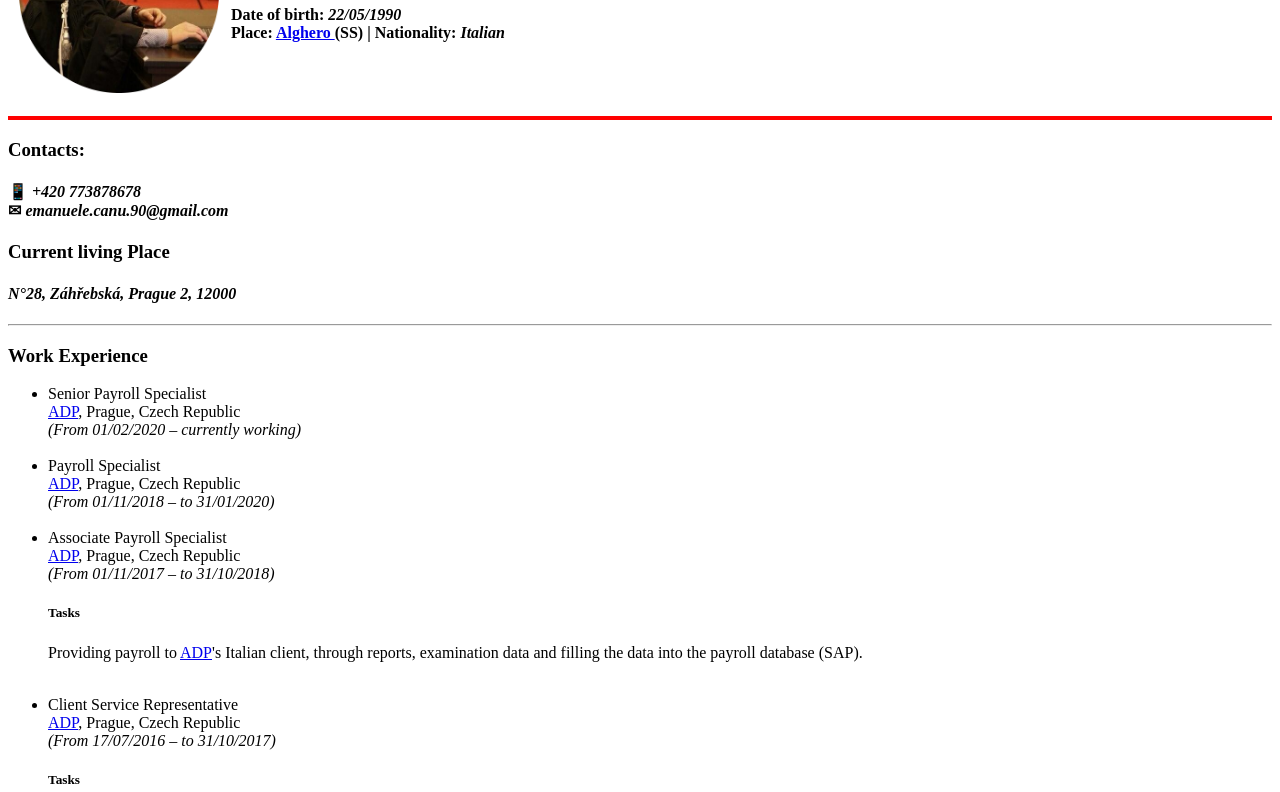
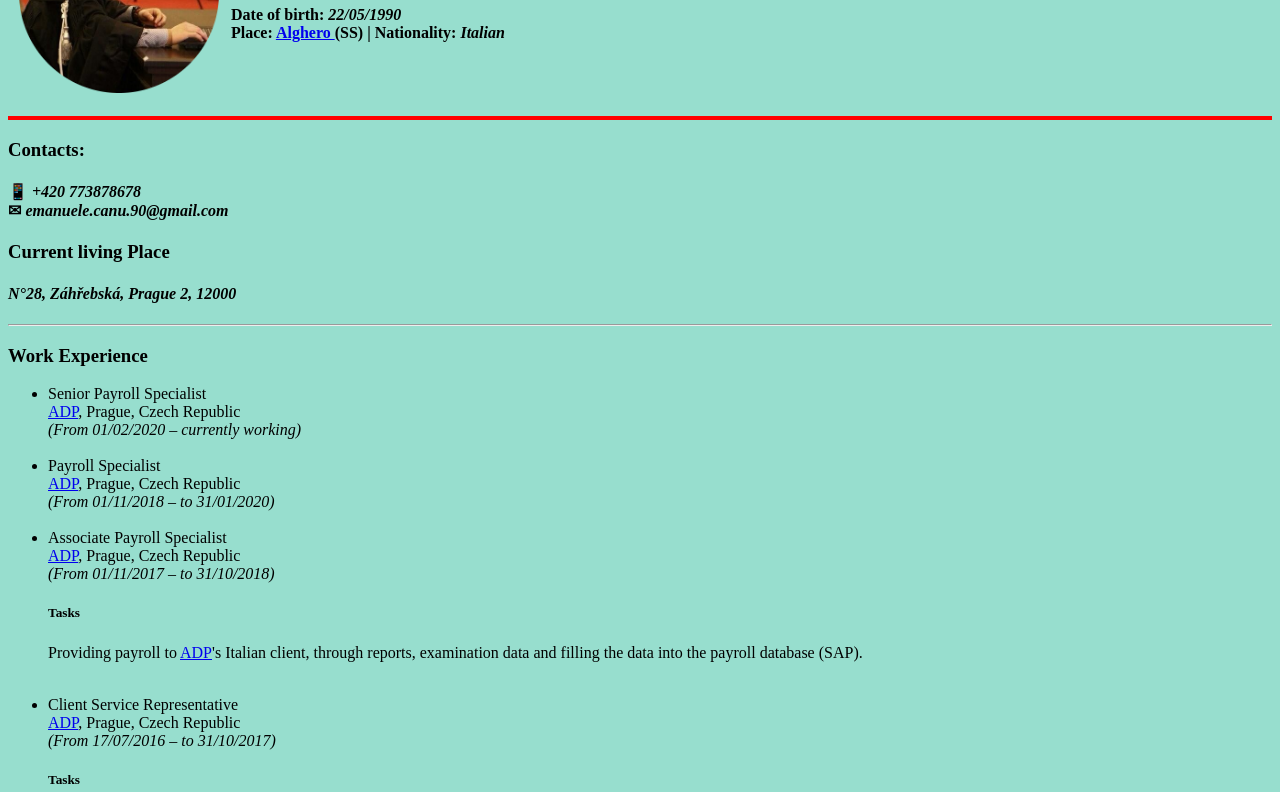
Before and after one commit to 98Ema/CV, a plain HTML site: page index.html in a window 1280 px wide. Shown: the part 138-930 px from the top of the page. Drawn offline with Linux system fonts and the light colour scheme.

Commit message:
Update index.html

```diff
--- a/index.html
+++ b/index.html
@@ -4,7 +4,7 @@
     <meta charset="utf-8">
     <title>Emanuele's CV</title>
   </head>
-  <body>
+  <body style="background-color: #97DECE;" >
     <hr size= "4"color="green">
     <table cellspacing="10">
       <tr>
```
